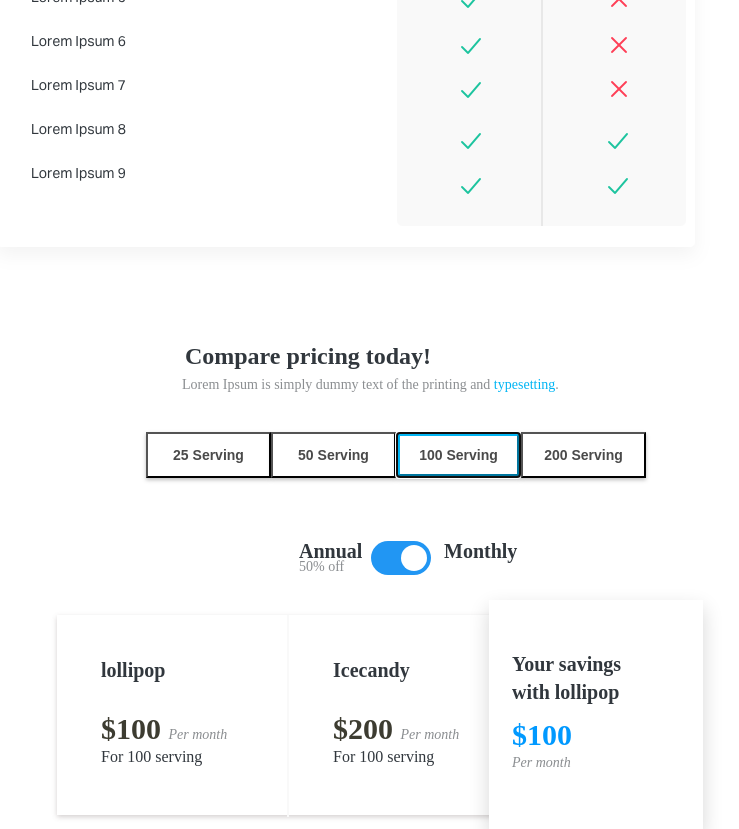
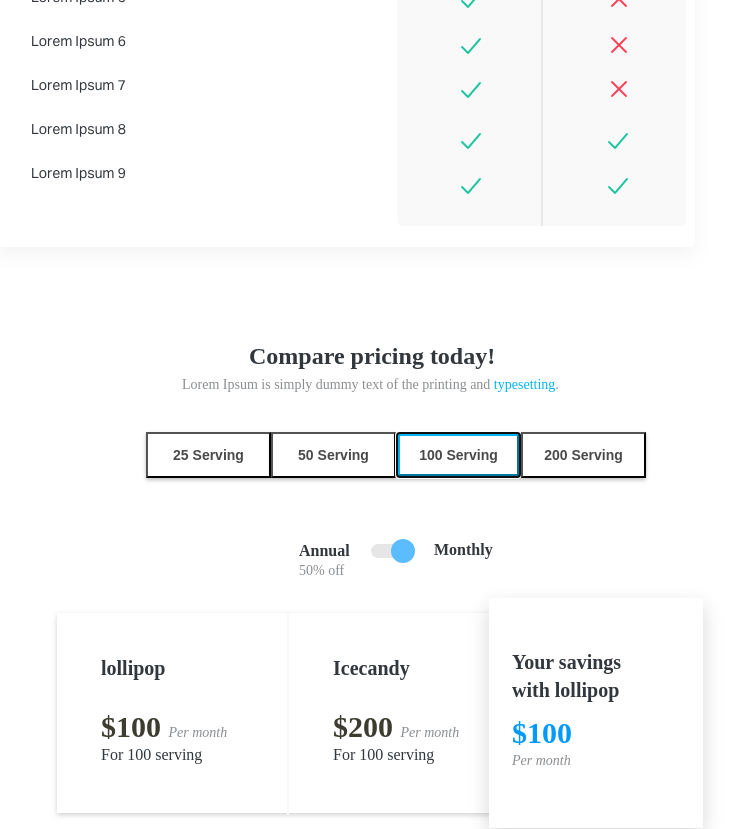
Before and after one commit to abhishek818/abhishek818.github.io, a PHP site: page / in a window 1280 px wide. Shown: the part 1002-1831 px from the top of the page, without its empty margins (332-1071 px from the left). Run offline with PHP 8.4, Linux system fonts and the light colour scheme.

Commit message:
add style

```diff
--- a/functions.js
+++ b/functions.js
@@ -48,6 +48,7 @@ function setServings1()
   	lollipop_cost.innerHTML = lollipop*options[1].value;
   	icecandy_cost.innerHTML = icecandy*options[1].value;
   	savings_amount.innerHTML = icecandy*options[1].value-lollipop*options[1].value;
+    // options[1].focus();
 }
 
 function setServings2()
--- a/index.html
+++ b/index.html
@@ -53,15 +53,15 @@
 				<button class="servings_quantity" value="200">200 Serving</button>
 			</div>
 			<div class="time">
-				<br><div class="text">Annual</div><div class="offer">50% off</div>
+				<br><div class="text">Annual<br><div class="offer">50% off</div></div>
 			   		<div class="text2">
 			   		Monthly
 			   		</div>
 			</div>
-			<label class="switch">
-  					<input type="checkbox" class="toggle-button" checked>
-  					<span class="slider round"></span>
-			   		</label>
+			<label class="center">
+  					<input type="checkbox" class="toggle-button" checked name="">
+
+			</label>
 			<div class="price">
 				<div class="box-1">
 					<div class="item">lollipop</div>
--- a/styles.css
+++ b/styles.css
@@ -110,8 +110,9 @@ body
     font-size: 24px;
     font-weight: 700;
     line-height: 34px;
-    text-align: center;
+    /*text-align: center;*/
 	  padding-top: 340px;
+    padding-left: 573px;
 }
 
 .lollipop .lollipop_third .desc
@@ -169,30 +170,30 @@ body
 .lollipop .lollipop_third .time
 {
 	  color: #31373D;
-    font-size: 20px;
+    font-size: 16px;
     font-weight: 700;
     line-height: 19px;
     width: 72px;
     text-align: left;
     padding-left: 623px;
-    padding-top: 5px;
+    padding-top: -30px;
  }
 
 
 .lollipop .lollipop_third .time .text
 {
-	margin-top: 40px;
+	  margin-top: 44px;
 }
 
 .lollipop .lollipop_third .time .text2
 {
-	margin-top: -36px;
-	margin-left: 145px;
+	  margin-top: -42px;
+	  margin-left: 135px;
 }
 
 .lollipop .lollipop_third .time .offer
 {
-	margin-top: -5px;
+	  margin-top: 0px;
 	  color: #8B8E91;
     font-size: 14px;
     font-weight: 400;
@@ -202,74 +203,46 @@ body
 	/*margin-left: 145px;*/
 }
 
-.lollipop .lollipop_third .switch
+.lollipop .lollipop_third .center
 {
-	position: relative;
-  	display: inline-block;
-  	width: 60px;
- 	height: 34px;
-  	margin-left: 695px;
-  	margin-top: -49px;
+    /*position: absolute;*/
+    margin-left: 691px;
+    padding-bottom: 20px;
+    transform: translate(-50%,-50%);
 }
 
-.lollipop .lollipop_third .switch input
+input[type="checkbox"]
 {
-	margin-top: -80px;
-	display: none;
+  margin-top: -15px;
+  background-color: #D8D8D8;
+  border-radius: 7px;
+  opacity: 0.6388346354166666;
+  width: 44px;
+  height: 14px;
+  position: absolute;
+  -webkit-appearance: none;
+  outline: none;
+  transition: .2s;
 }
 
-.lollipop .lollipop_third .slider
+input[type="checkbox"]:before
 {
-	padding-top: -40px;
+  content: '';
+  background-color: #0099FF;
+  border-radius: 100%;
+  width: 24px;
+  height: 24px;
   position: absolute;
-  	cursor: pointer;
-  	top: 0;
+  top: -5px;
   left: 0;
-  	right: 0;
-  	bottom: 0;
-  	background-color: #ccc;
-  	-webkit-transition: .4s;
   transition: .4s;
 }
 
-.lollipop .lollipop_third .slider:before
+input[type="checkbox"]:checked:before
 {
-  	position: absolute;
-  	content: "";
-  	height: 26px;
-  	width: 26px;
-  	left: 4px;
-  	bottom: 4px;
-  	background-color: white;
-  	-webkit-transition: .4s;
-  	transition: .4s;
+   left: 20px;
 }
 
-.lollipop .lollipop_third input:checked + .slider
-{
-  	background-color: #2196F3;
-}
-
-.lollipop .lollipop_third input:focus + .slider
-{
-  	box-shadow: 0 0 1px #2196F3;
-}
-
-.lollipop .lollipop_third input:checked + .slider:before
-{
-	-webkit-transform: translateX(26px);
-  	-ms-transform: translateX(26px);
-  	transform: translateX(26px);
-}
-
-.lollipop .lollipop_third .slider.round
-{
-  	border-radius: 24px;
-}
-
-.lollipop .lollipop_third .round:before {
-  	border-radius: 50%;
-}
 
 .lollipop .lollipop_third .price
 {
```
Lines whose indentation alone changed are shown as unchanged.
